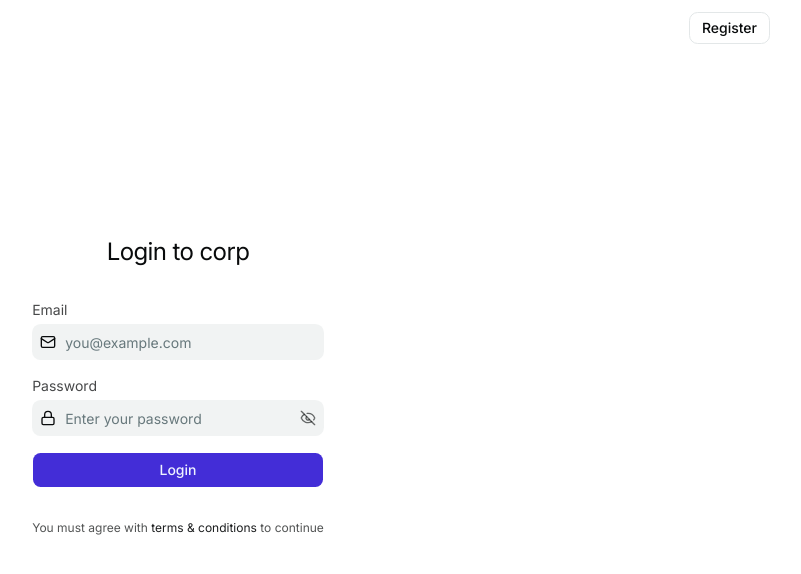
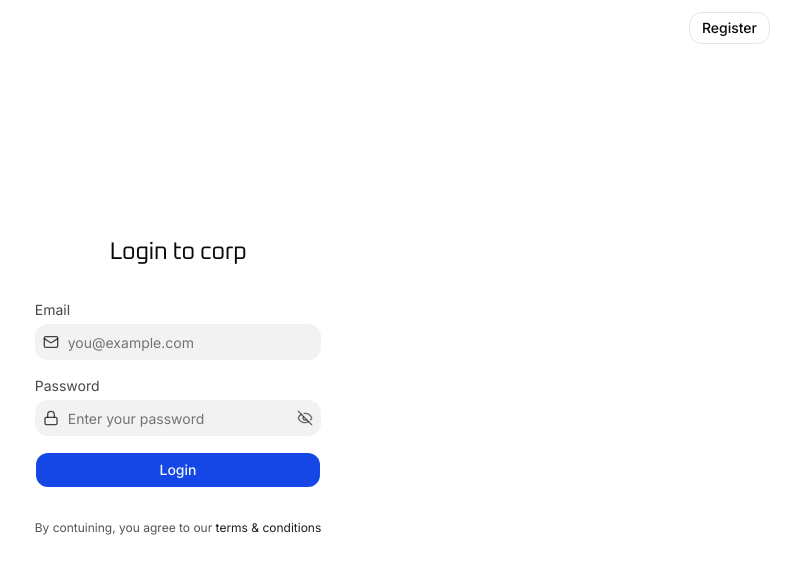
Before and after one commit to MrKharel/questions_thing, a Next.js app: page /login in a window 1280 px wide. Shown: the top 574 px of the page, without its empty margins (462-1263 px from the left). Built offline with nearby package versions, Linux system fonts and the light colour scheme.

Commit message:
Added frontend for thingies. No backend yet.

```diff
--- a/src/app/globals.css
+++ b/src/app/globals.css
@@ -9,7 +9,7 @@
   --color-foreground: var(--foreground);
   --font-sans: var(--font-sans);
   --font-mono: var(--font-geist-mono);
-  --font-heading: var(--font-sans);
+  --font-heading: var(--font-heading);
   --color-sidebar-ring: var(--sidebar-ring);
   --color-sidebar-border: var(--sidebar-border);
   --color-sidebar-accent-foreground: var(--sidebar-accent-foreground);
@@ -50,72 +50,74 @@
 
 :root {
   --background: oklch(1 0 0);
-  --foreground: oklch(0.148 0.004 228.8);
+  --foreground: oklch(0.145 0 0);
   --card: oklch(1 0 0);
-  --card-foreground: oklch(0.148 0.004 228.8);
+  --card-foreground: oklch(0.145 0 0);
   --popover: oklch(1 0 0);
-  --popover-foreground: oklch(0.148 0.004 228.8);
-  --primary: oklch(0.457 0.24 277.023);
-  --primary-foreground: oklch(0.962 0.018 272.314);
+  --popover-foreground: oklch(0.145 0 0);
+  --primary: oklch(0.488 0.243 264.376);
+  --primary-foreground: oklch(0.97 0.014 254.604);
   --secondary: oklch(0.967 0.001 286.375);
   --secondary-foreground: oklch(0.21 0.006 285.885);
-  --muted: oklch(0.963 0.002 197.1);
-  --muted-foreground: oklch(0.56 0.021 213.5);
-  --accent: oklch(0.457 0.24 277.023);
-  --accent-foreground: oklch(0.962 0.018 272.314);
+  --muted: oklch(0.97 0 0);
+  --muted-foreground: oklch(0.556 0 0);
+  --accent: oklch(0.97 0 0);
+  --accent-foreground: oklch(0.205 0 0);
   --destructive: oklch(0.577 0.245 27.325);
-  --border: oklch(0.925 0.005 214.3);
-  --input: oklch(0.925 0.005 214.3);
-  --ring: oklch(0.723 0.014 214.4);
+  --border: oklch(0.922 0 0);
+  --input: oklch(0.922 0 0);
+  --ring: oklch(0.708 0 0);
   --chart-1: oklch(0.811 0.111 293.571);
   --chart-2: oklch(0.606 0.25 292.717);
   --chart-3: oklch(0.541 0.281 293.009);
   --chart-4: oklch(0.491 0.27 292.581);
   --chart-5: oklch(0.432 0.232 292.759);
-  --radius: 0.3rem;
-  --sidebar: oklch(0.987 0.002 197.1);
-  --sidebar-foreground: oklch(0.148 0.004 228.8);
-  --sidebar-primary: oklch(0.511 0.262 276.966);
-  --sidebar-primary-foreground: oklch(0.962 0.018 272.314);
-  --sidebar-accent: oklch(0.963 0.002 197.1);
-  --sidebar-accent-foreground: oklch(0.218 0.008 223.9);
-  --sidebar-border: oklch(0.925 0.005 214.3);
-  --sidebar-ring: oklch(0.723 0.014 214.4);
+  --radius: 0.45rem;
+  --sidebar: oklch(0.985 0 0);
+  --sidebar-foreground: oklch(0.145 0 0);
+  --sidebar-primary: oklch(0.546 0.245 262.881);
+  --sidebar-primary-foreground: oklch(0.97 0.014 254.604);
+  --sidebar-accent: oklch(0.97 0 0);
+  --sidebar-accent-foreground: oklch(0.205 0 0);
+  --sidebar-border: oklch(0.922 0 0);
+  --sidebar-ring: oklch(0.708 0 0);
 }
 
-@media (prefers-color-scheme: dark)  {:root {
-  --background: oklch(0.148 0.004 228.8);
-  --foreground: oklch(0.987 0.002 197.1);
-  --card: oklch(0.218 0.008 223.9);
-  --card-foreground: oklch(0.987 0.002 197.1);
-  --popover: oklch(0.218 0.008 223.9);
-  --popover-foreground: oklch(0.987 0.002 197.1);
-  --primary: oklch(0.398 0.195 277.366);
-  --primary-foreground: oklch(0.962 0.018 272.314);
+@media (prefers-color-scheme: dark) {
+:root {
+  --background: oklch(0.145 0 0);
+  --foreground: oklch(0.985 0 0);
+  --card: oklch(0.205 0 0);
+  --card-foreground: oklch(0.985 0 0);
+  --popover: oklch(0.205 0 0);
+  --popover-foreground: oklch(0.985 0 0);
+  --primary: oklch(0.424 0.199 265.638);
+  --primary-foreground: oklch(0.97 0.014 254.604);
   --secondary: oklch(0.274 0.006 286.033);
   --secondary-foreground: oklch(0.985 0 0);
-  --muted: oklch(0.275 0.011 216.9);
-  --muted-foreground: oklch(0.723 0.014 214.4);
-  --accent: oklch(0.398 0.195 277.366);
-  --accent-foreground: oklch(0.962 0.018 272.314);
+  --muted: oklch(0.269 0 0);
+  --muted-foreground: oklch(0.708 0 0);
+  --accent: oklch(0.269 0 0);
+  --accent-foreground: oklch(0.985 0 0);
   --destructive: oklch(0.704 0.191 22.216);
   --border: oklch(1 0 0 / 10%);
   --input: oklch(1 0 0 / 15%);
-  --ring: oklch(0.56 0.021 213.5);
+  --ring: oklch(0.556 0 0);
   --chart-1: oklch(0.811 0.111 293.571);
   --chart-2: oklch(0.606 0.25 292.717);
   --chart-3: oklch(0.541 0.281 293.009);
   --chart-4: oklch(0.491 0.27 292.581);
   --chart-5: oklch(0.432 0.232 292.759);
-  --sidebar: oklch(0.218 0.008 223.9);
-  --sidebar-foreground: oklch(0.987 0.002 197.1);
-  --sidebar-primary: oklch(0.585 0.233 277.117);
-  --sidebar-primary-foreground: oklch(0.962 0.018 272.314);
-  --sidebar-accent: oklch(0.275 0.011 216.9);
-  --sidebar-accent-foreground: oklch(0.987 0.002 197.1);
+  --sidebar: oklch(0.205 0 0);
+  --sidebar-foreground: oklch(0.985 0 0);
+  --sidebar-primary: oklch(0.623 0.214 259.815);
+  --sidebar-primary-foreground: oklch(0.97 0.014 254.604);
+  --sidebar-accent: oklch(0.269 0 0);
+  --sidebar-accent-foreground: oklch(0.985 0 0);
   --sidebar-border: oklch(1 0 0 / 10%);
-  --sidebar-ring: oklch(0.56 0.021 213.5);
-}}
+  --sidebar-ring: oklch(0.556 0 0);
+}
+}
 
 @layer base {
   * {
@@ -128,7 +130,8 @@
     @apply cursor-pointer;
   }
   body {
-    @apply bg-background text-foreground;
+    @apply bg-background text-foreground font-sans flex flex-col;
+    min-height: 100svh;
   }
   html {
     @apply font-sans;
--- a/src/app/layout.tsx
+++ b/src/app/layout.tsx
@@ -1,9 +1,16 @@
 import type { Metadata } from "next";
-import { Inter } from "next/font/google";
+import { Inter, Oxanium } from "next/font/google";
 import "./globals.css";
 import { cn } from "cn";
 
-const inter = Inter({ subsets: ["latin"], variable: "--font-sans" });
+const oxanium = Oxanium({
+	subsets: ["latin"],
+	variable: "--font-heading",
+});
+const inter = Inter({
+	subsets: ["latin"],
+	variable: "--font-sans",
+});
 
 export const metadata: Metadata = {
 	title: "I'll decide the name later",
@@ -14,9 +21,9 @@ export default function RootLayout({ children }: LayoutProps<"/">) {
 	return (
 		<html
 			lang="en"
-			className={cn("h-full antialiased", "font-sans", inter.variable)}
+			className={cn("h-full antialiased", inter.variable, oxanium.variable)}
 		>
-			<body className="min-h-full flex flex-col">{children}</body>
+			<body>{children}</body>
 		</html>
 	);
 }
--- a/src/features/auth/components/form.tsx
+++ b/src/features/auth/components/form.tsx
@@ -11,11 +11,11 @@ import { cn } from "cn";
 type ChildrenProps = { children: React.ReactNode };
 
 const FormWrapper = ({ children }: ChildrenProps) => (
-	<section className="self-center w-fit max-w-sm pt-30 sm:pt-40 lg:pt-45 flex flex-col items-center gap-8">
+	<section className="self-center w-fit pt-30 sm:pt-40 lg:pt-45 flex flex-col items-center gap-8">
 		{children}
 		<p className="text-xs text-foreground/70 [&>a]:text-foreground/92">
-			You must agree with <Link href="terms">terms & conditions</Link> to
-			continue
+			By contuining, you agree to our{" "}
+			<Link href="/terms">terms & conditions</Link>
 		</p>
 	</section>
 );
@@ -35,7 +35,10 @@ const FormTitle = ({ children }: ChildrenProps) => (
 type FormContentProps = React.ComponentProps<"form">;
 
 const FormContent = ({ className, children, ...rest }: FormContentProps) => (
-	<form className={cn("flex w-full flex-col gap-4", className)} {...rest}>
+	<form
+		className={cn("flex w-full flex-col gap-4 max-w-[300px]", className)}
+		{...rest}
+	>
 		{children}
 	</form>
 );
@@ -53,7 +56,7 @@ const FormFooter = ({
 const FormError = ({ children }: ChildrenProps) => (
 	<p
 		role="alert"
-		className="text-xs text-foreground/70 [&>a]:text-foreground [&>a]:underline"
+		className="text-sm text-foreground/70 [&>a]:text-foreground [&>a]:underline my-4 text-rose-300 text-center"
 	>
 		{children}
 	</p>
@@ -98,7 +101,7 @@ const FormInput = ({
 					<Icon
 						size={16}
 						aria-hidden="true"
-						className="pointer-events-none absolute left-2 top-1/2 -translate-y-1/2"
+						className="pointer-events-none absolute left-2 top-1/2 -translate-y-1/2 text-foreground/75"
 					/>
 				)}
 
--- a/src/features/auth/login/action.ts
+++ b/src/features/auth/login/action.ts
@@ -4,13 +4,11 @@ import db from "@/lib/supabase/server";
 
 import { validate } from "@/lib/validate";
 
-const login = async (
-	email: string,
-	password: string,
-): Promise<{
-	data: null | Object;
-	error: null | Object;
-}> => {
+import type { ActionPromise } from "../types";
+
+type Props = { email: string; password: string };
+
+const login = async ({ email, password }: Props): ActionPromise => {
 	const checks = validate({ email, password });
 	if (!checks.valid) return { data: null, error: { message: checks.message } };
 
@@ -20,10 +18,7 @@ const login = async (
 		email,
 		password,
 	});
-	if (error) {
-		console.log(error);
-		return { data: null, error: error };
-	}
+	if (error) return { data: null, error: error };
 	return { data: data, error: null };
 };
 
--- /dev/null
+++ b/src/features/auth/register-profile/action.ts
@@ -0,0 +1,29 @@
+"use server";
+
+import { redirect } from "next/navigation";
+import db from "@/lib/supabase/server";
+
+import { validate } from "@/lib/validate";
+
+import type { ActionPromise } from "../types";
+
+type Props = { username: string };
+
+const registerProfile = async ({ username }: Props): ActionPromise => {
+	const checks = validate({ username });
+	if (!chesks.valid) return { data: null, error: { message: checks.message } };
+
+	const supabase = await db();
+
+	const { data: user, error: userError } = await supabase.auth.getUser();
+	if (userError || !user) redirect("/login");
+
+	const { data, error } = await supabase
+		.from("profiles")
+		.insert({ id: user.id, username, avatar: null })
+		.select();
+	if (error) return { data: null, error: error };
+	return { data, error };
+};
+
+export { registerProfile };
--- a/src/features/auth/register-profile/register-profile-page.tsx
+++ b/src/features/auth/register-profile/register-profile-page.tsx
@@ -14,6 +14,8 @@ import {
 } from "../components/form";
 import { Button } from "@/components/ui/button";
 
+import { registerProfile } from "./action";
+
 const RegisterProfilePage = () => {
 	const [username, setUsername] = useState("");
 	const [isLoading, setIsLoadig] = useState(false);
@@ -24,29 +26,33 @@ const RegisterProfilePage = () => {
 		setIsLoading(true);
 		setError(null);
 
+		const { error: profileError } = registerProfile(username);
+		if (error) setError(profileError.message);
 		setIsLoading(false);
 	};
 
 	return (
 		<FormWrapper>
-			<FormTitle>What should we call you? 😉</FormTitle>
+			<h2 className="text-3xl font-heading text-center">
+				What should we call ya?!
+			</h2>
 
-			<FormContent>
+			<FormContent className="gap-2">
+				{error && <FormError>{error}</FormError>}
+
 				<FormInput
 					type="text"
 					name="username"
-					placeholder="What would be your name?"
+					placeholder="Cristino Ronaldo"
 					icon={UserIcon}
 					value={username}
 					handleChange={setUsername}
 					required
 				/>
 
-				{error && <FormError>{error}</FormError>}
-
 				<Button className="w-full">
 					{isLoading && <LoaderIcon size={16} className="animate-spin" />}
-					Login
+					Continue
 				</Button>
 			</FormContent>
 		</FormWrapper>
--- a/src/features/auth/register/action.ts
+++ b/src/features/auth/register/action.ts
@@ -4,7 +4,11 @@ import db from "@/lib/supabase/server";
 
 import { validate } from "@/lib/validate";
 
-const register = async (email: string, password: string) => {
+import type { ActionPromise } from "../types";
+
+type Props = { email: string; password: string };
+
+const register = async ({ email, password }: Props): ActionPromise => {
 	const checks = validate({ email, password });
 	if (!checks.valid) return { data: null, error: { message: checks.message } };
 
@@ -14,3 +18,5 @@ const register = async (email: string, password: string) => {
 
 	return { data: null, error: { message: "The action for this isn't made" } };
 };
+
+export { register };
--- /dev/null
+++ b/src/features/auth/types.ts
@@ -0,0 +1,3 @@
+export const ActionPromise = Promise<
+	{ data: null; error: Object } | { data: Object; error: null }
+>;
```
